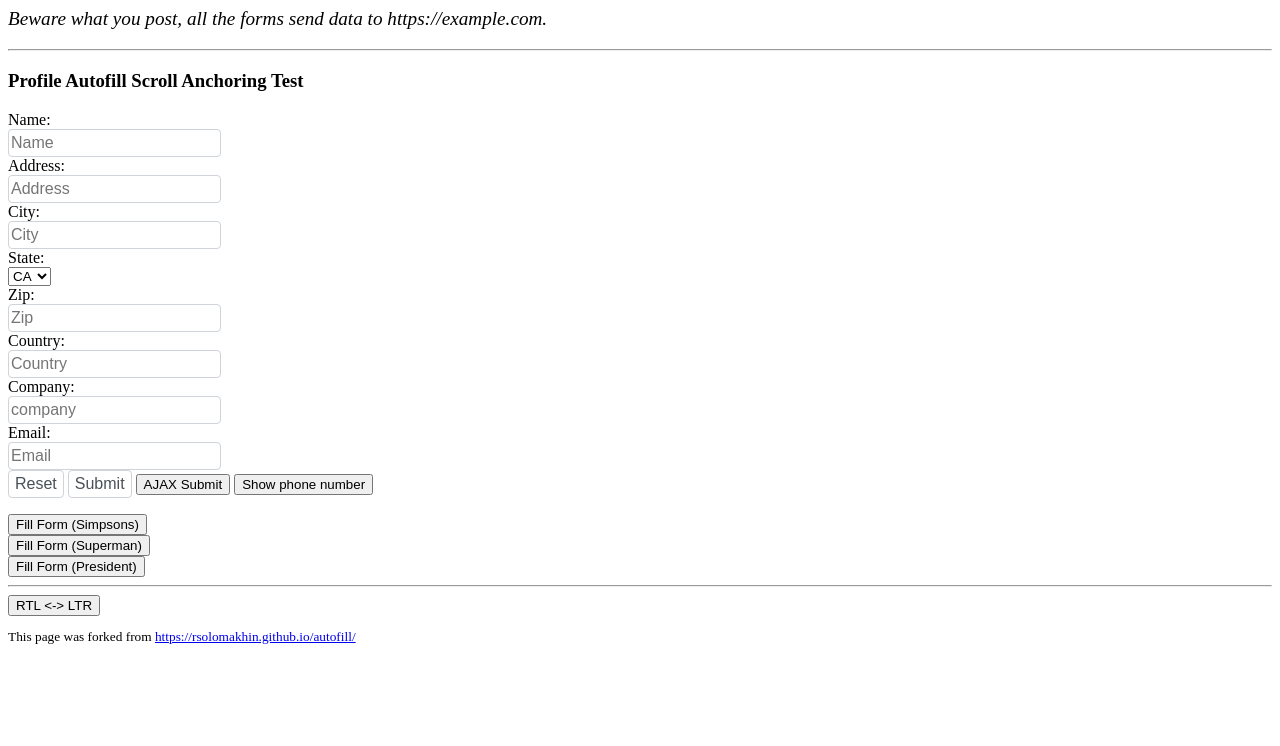
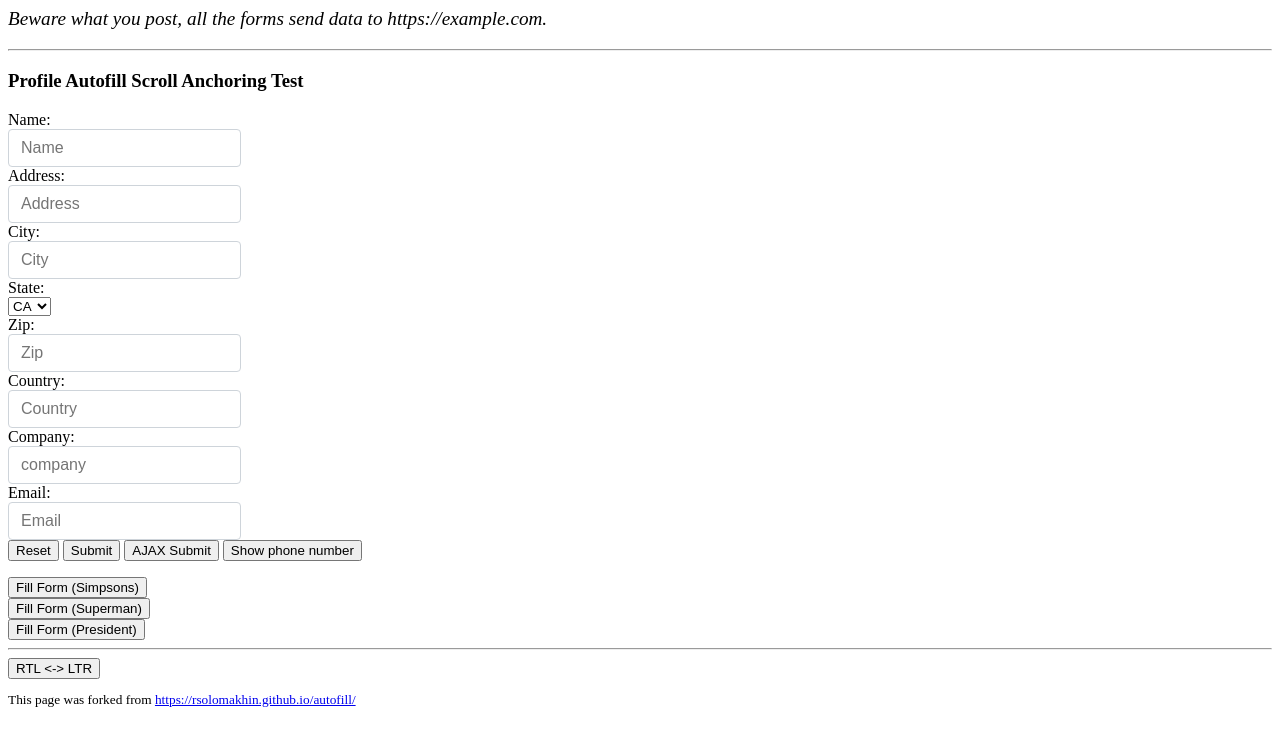
Before and after one commit to anpol/anpol.github.io, a plain HTML site: page autofill/index.html in a window 1280 px wide. Shown: the top 746 px of the page. Drawn offline with nearby package versions, Linux system fonts and the light colour scheme.

Commit message:
apply style to placeholder-only input

```diff
--- a/autofill/index.html
+++ b/autofill/index.html
@@ -120,11 +120,9 @@
         border: 0;
       }
 
-      input {
-	  x-display: block;
-	  x-width: 100%;
-	  x-height: calc(2.25rem + 2px);
-	  x-padding: 0.375rem 0.75rem;
+      input[placeholder] {
+	  height: calc(2.25rem + 2px);
+	  padding: 0.375rem 0.75rem;
 	  font-size: 1rem;
 	  font-weight: 400;
 	  line-height: 1.5;
@@ -133,7 +131,6 @@
 	  background-clip: padding-box;
 	  border: 1px solid #ced4da;
 	  border-radius: 0.25rem;
-	  transition: border-color 0.15s ease-in-out, box-shadow 0.15s ease-in-out;
       }
     </style>
   </head>
```
